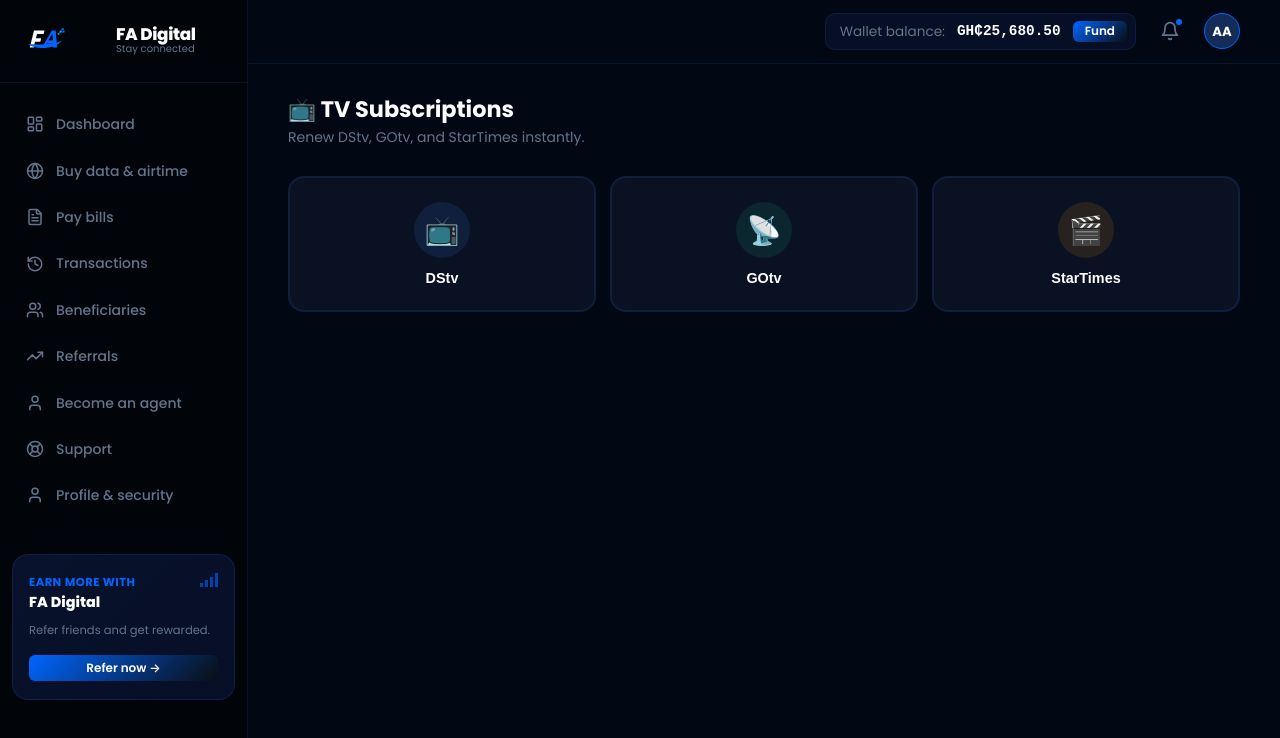
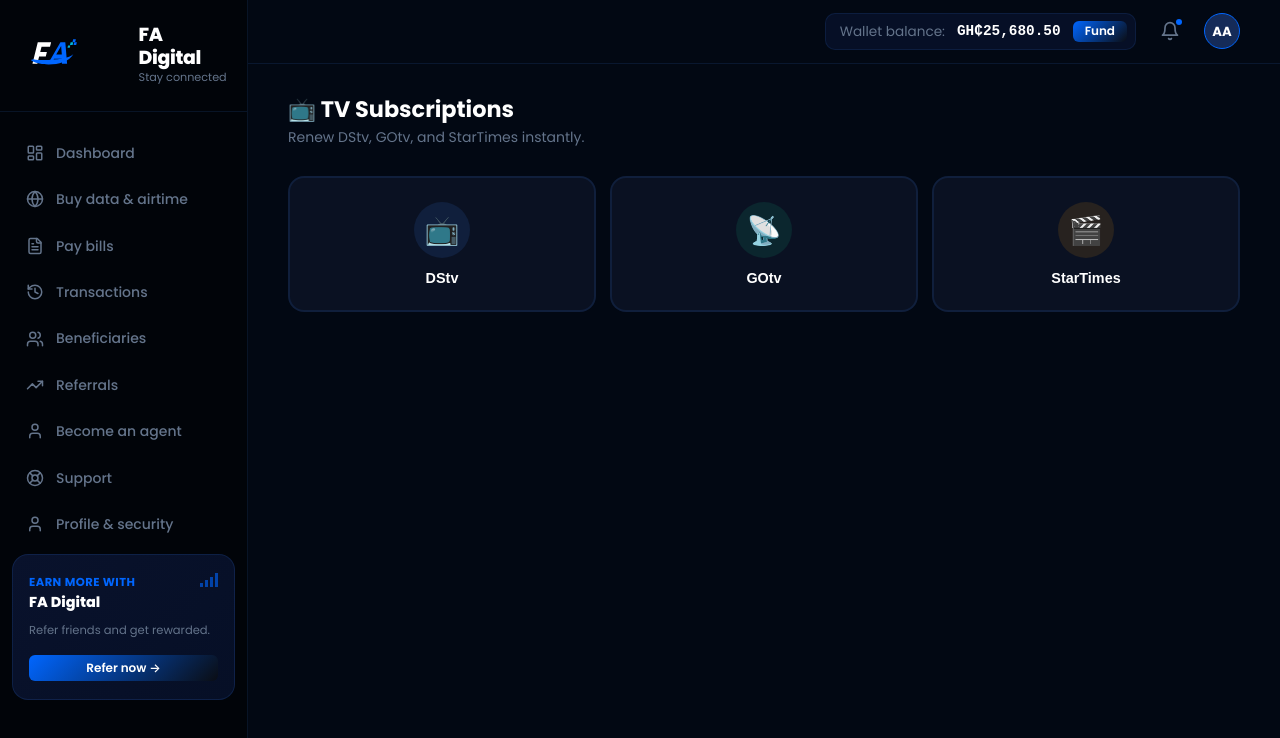
Before and after one commit to Amosjallah/datahub, a Next.js app: page /buy/tv in a window 1280 px wide. Shown: the top 738 px of the page. Built offline with nearby package versions, Linux system fonts and the light colour scheme.

Commit message:
Update logo sizes in AppLayout and PublicLayout

```diff
--- a/src/components/AppLayout.tsx
+++ b/src/components/AppLayout.tsx
@@ -191,10 +191,10 @@
             marginBottom: '1.25rem'
           }}
         >
-          <Logo size={28} colorMode="dark" />
+          <Logo size={36} colorMode="dark" />
           <div style={{ display: 'flex', flexDirection: 'column' }}>
-            <span style={{ fontWeight: 800, fontSize: '1.05rem', letterSpacing: '-0.02em', color: '#FFF', lineHeight: '1.2' }}>FA Digital</span>
-            <span style={{ fontSize: '0.625rem', color: 'var(--color-text-muted)', lineHeight: '1' }}>{tagline}</span>
+            <span style={{ fontWeight: 800, fontSize: '1.18rem', letterSpacing: '-0.02em', color: '#FFF', lineHeight: '1.2' }}>FA Digital</span>
+            <span style={{ fontSize: '0.7rem', color: 'var(--color-text-muted)', lineHeight: '1', marginTop: '0.15rem' }}>{tagline}</span>
           </div>
         </div>
 
--- a/src/components/PublicLayout.tsx
+++ b/src/components/PublicLayout.tsx
@@ -28,7 +28,8 @@
       <nav className="navbar">
         <div className="container" style={{ display: 'flex', alignItems: 'center', justifyContent: 'space-between' }}>
           <Link href="/" style={{ display: 'flex', alignItems: 'center', gap: '0.75rem', textDecoration: 'none' }}>
-            <Logo size={28} colorMode="dark" />
+            <Logo size={36} colorMode="dark" />
+            <span style={{ fontWeight: 800, fontSize: '1.25rem', letterSpacing: '-0.02em', color: '#FFF', lineHeight: '1' }}>FA Digital</span>
           </Link>
           <div style={{ display: 'flex', gap: '0.5rem', alignItems: 'center' }}>
             {navLinks.map((link) => (
@@ -63,7 +64,8 @@
           <div className="footer-grid">
             <div>
               <div style={{ display: 'flex', alignItems: 'center', gap: '0.75rem', marginBottom: '0.75rem' }}>
-                <Logo size={28} colorMode="dark" />
+                <Logo size={36} colorMode="dark" />
+                <span style={{ fontWeight: 800, fontSize: '1.25rem', letterSpacing: '-0.02em', color: '#FFF', lineHeight: '1' }}>FA Digital</span>
               </div>
               <p style={{ fontSize: '0.85rem', lineHeight: '1.5' }}>
                 We provide reliable digital solutions that make everyday transactions simple, fast and secure. Your trusted partner for digital services and innovation.
```
Also changed, not shown: 1 other file (tests, documents, lock files or other folders).
